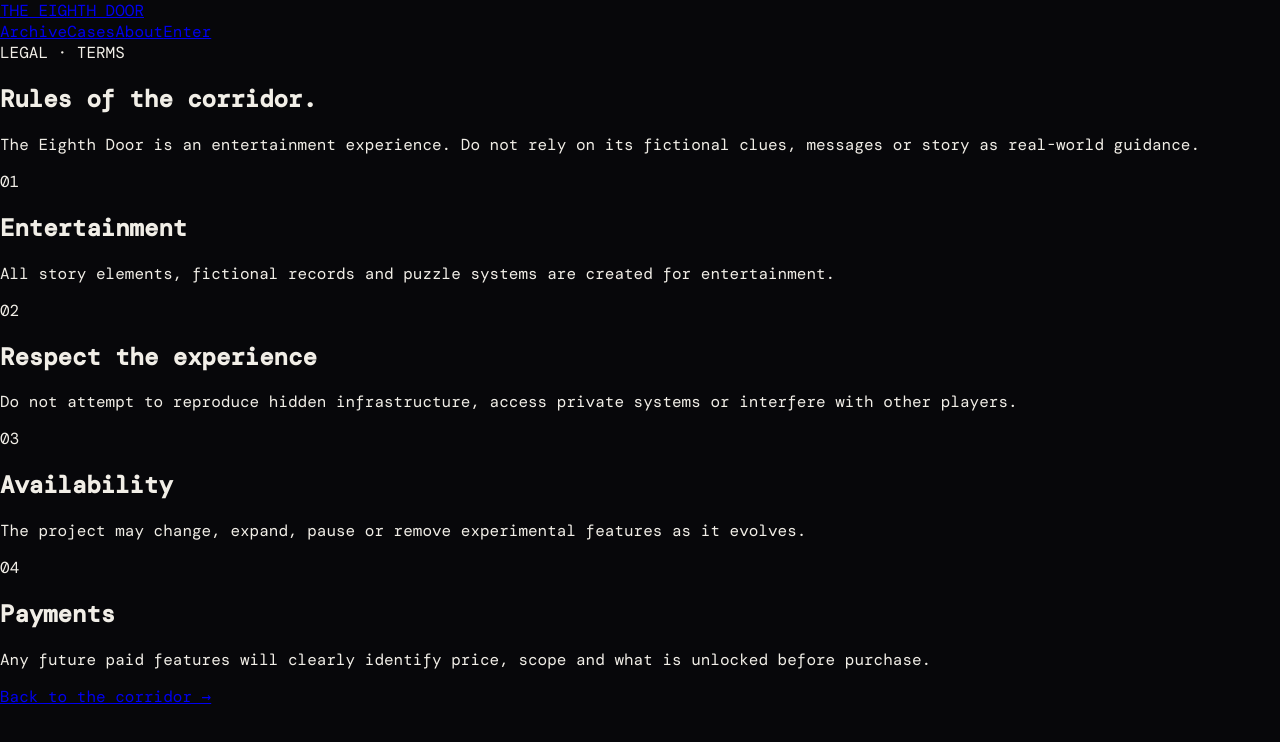
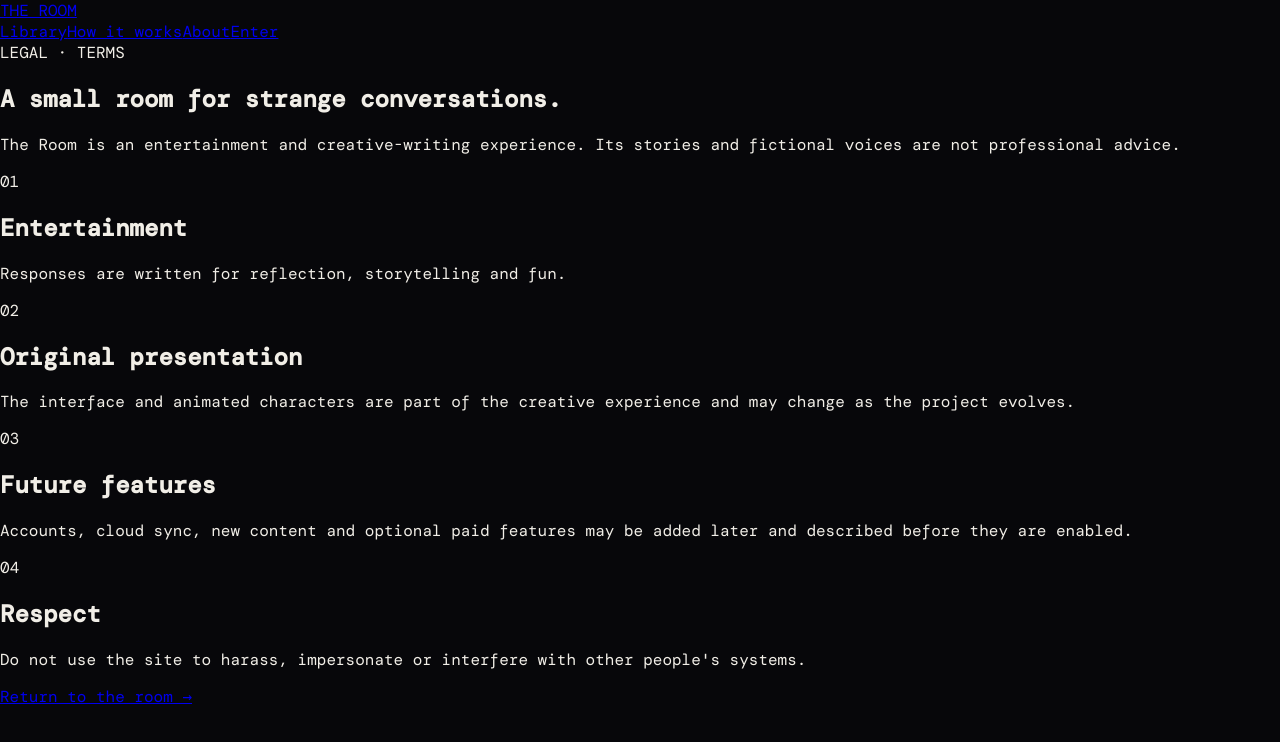
Before and after one commit to Shivamgarg581/the-eighth-door, a Next.js app: page /terms in a window 1280 px wide. Shown: the top 742 px of the page. Built offline with nearby package versions, Linux system fonts and the light colour scheme; a web font is replaced by a local one.

Commit message:
rebrand: update public pages for The Room

```diff
--- a/app/terms/page.tsx
+++ b/app/terms/page.tsx
@@ -4,21 +4,21 @@ export default function TermsPage() {
   return (
     <main className="public-shell">
       <nav className="public-nav">
-        <Link href="/" className="brand">THE EIGHTH DOOR</Link>
-        <div><Link href="/archive">Archive</Link><Link href="/cases">Cases</Link><Link href="/about">About</Link><Link href="/">Enter</Link></div>
+        <Link href="/" className="brand">THE ROOM</Link>
+        <div><Link href="/archive">Library</Link><Link href="/cases">How it works</Link><Link href="/about">About</Link><Link href="/">Enter</Link></div>
       </nav>
       <section className="public-hero compact">
         <span className="micro-line">LEGAL · TERMS</span>
-        <h1>Rules of the corridor.</h1>
-        <p>The Eighth Door is an entertainment experience. Do not rely on its fictional clues, messages or story as real-world guidance.</p>
+        <h1>A small room for strange conversations.</h1>
+        <p>The Room is an entertainment and creative-writing experience. Its stories and fictional voices are not professional advice.</p>
       </section>
       <section className="manifesto">
-        <div><span>01</span><h2>Entertainment</h2><p>All story elements, fictional records and puzzle systems are created for entertainment.</p></div>
-        <div><span>02</span><h2>Respect the experience</h2><p>Do not attempt to reproduce hidden infrastructure, access private systems or interfere with other players.</p></div>
-        <div><span>03</span><h2>Availability</h2><p>The project may change, expand, pause or remove experimental features as it evolves.</p></div>
-        <div><span>04</span><h2>Payments</h2><p>Any future paid features will clearly identify price, scope and what is unlocked before purchase.</p></div>
+        <div><span>01</span><h2>Entertainment</h2><p>Responses are written for reflection, storytelling and fun.</p></div>
+        <div><span>02</span><h2>Original presentation</h2><p>The interface and animated characters are part of the creative experience and may change as the project evolves.</p></div>
+        <div><span>03</span><h2>Future features</h2><p>Accounts, cloud sync, new content and optional paid features may be added later and described before they are enabled.</p></div>
+        <div><span>04</span><h2>Respect</h2><p>Do not use the site to harass, impersonate or interfere with other people's systems.</p></div>
       </section>
-      <footer className="public-footer"><Link href="/">Back to the corridor →</Link></footer>
+      <footer className="public-footer"><Link href="/">Return to the room →</Link></footer>
     </main>
   );
 }
```
